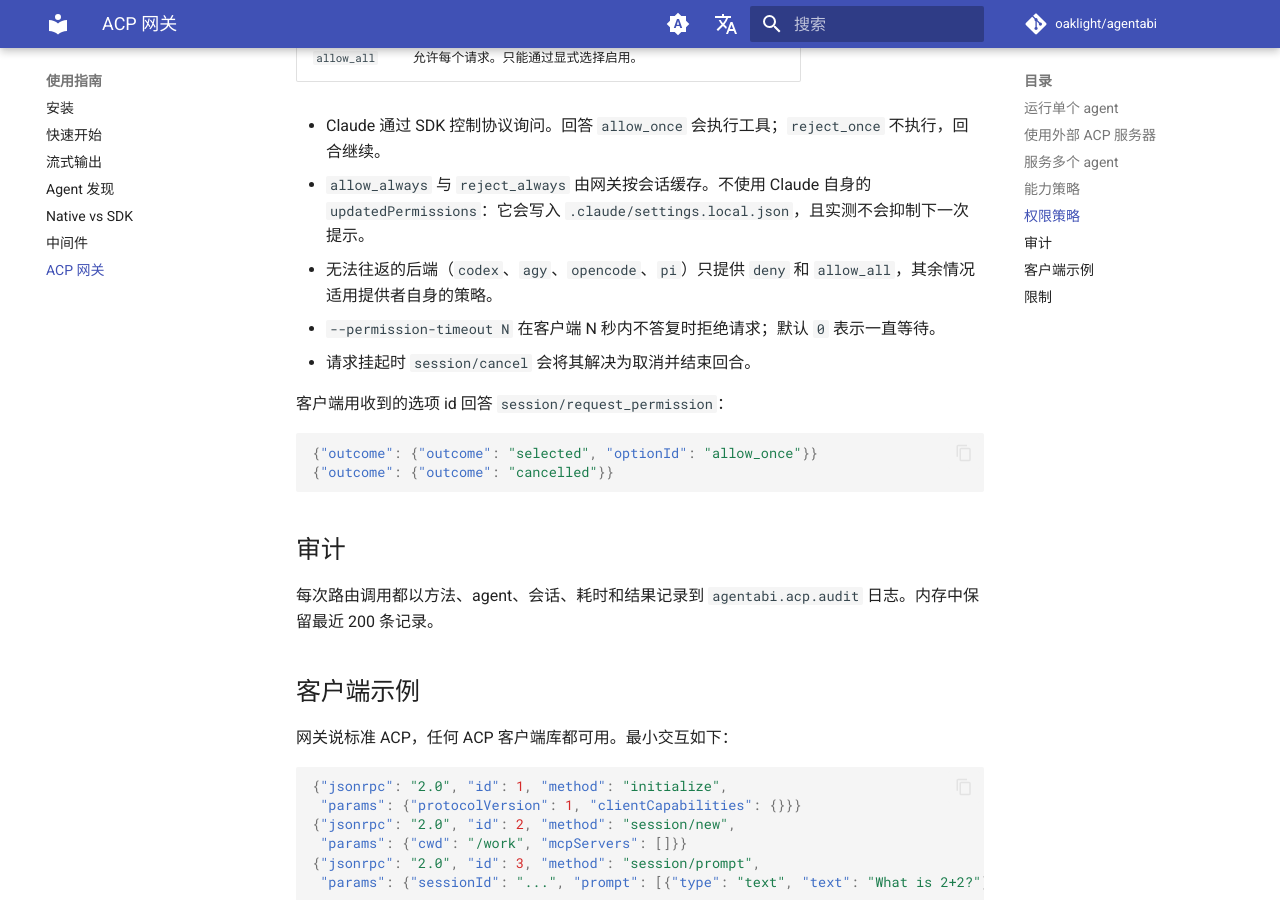
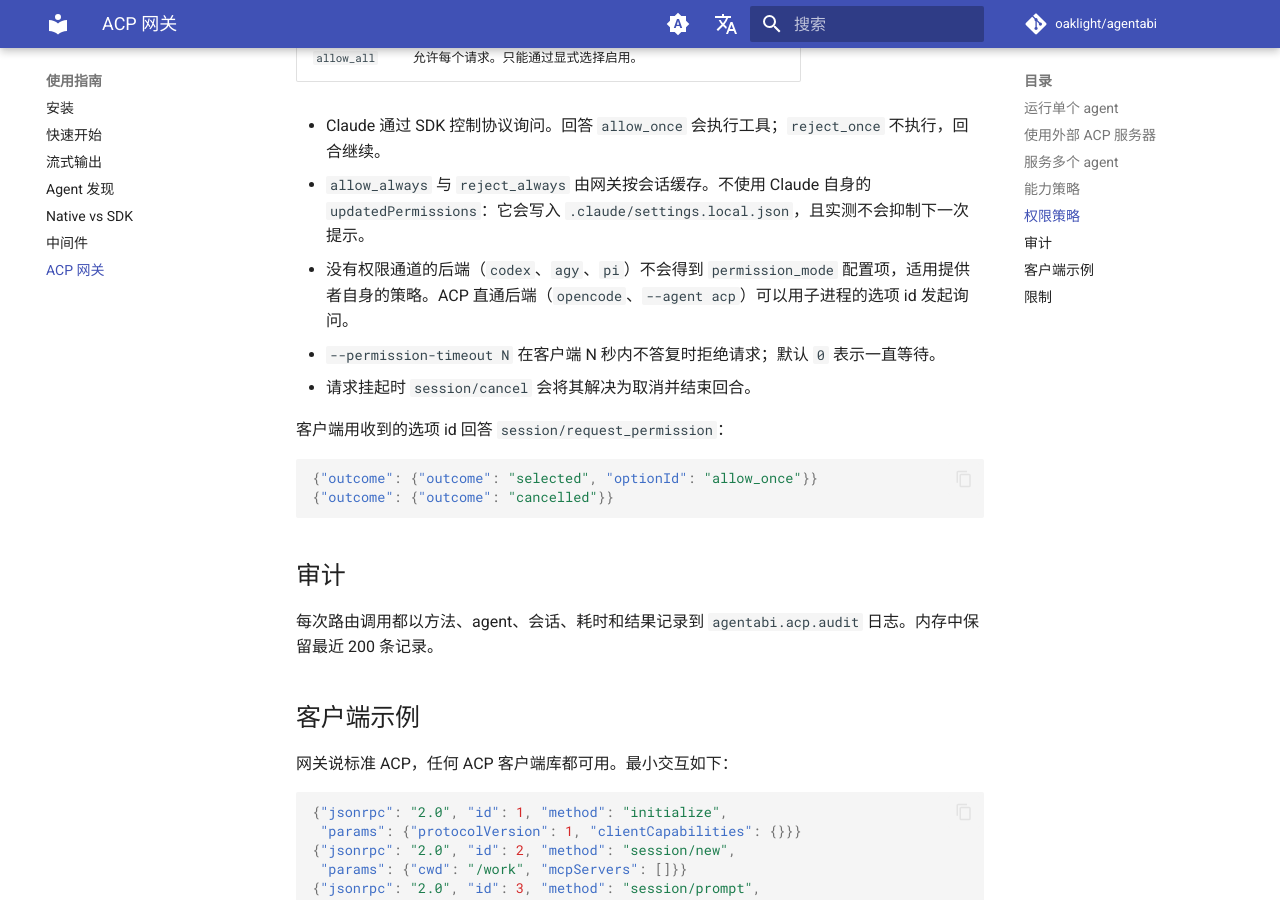
Before and after one commit to Oaklight/agentabi, an MkDocs documentation site: the page built from docs/usage/acp.md, in a window 1280 px wide and 900 px high, scrolled down 2177 px. Built offline with MkDocs 1.6.1 and Material for MkDocs 9.7.7, drawn with Linux system fonts in a browser that asks for light colours; comment, search, counter and statistics services are not loaded.

Commit message:
docs: permission_mode is offered only where the backend can ask

```diff
--- a/docs/usage/acp.md
+++ b/docs/usage/acp.md
@@ -74,7 +74,7 @@
 
 - Claude 通过 SDK 控制协议询问。回答 `allow_once` 会执行工具；`reject_once` 不执行，回合继续。
 - `allow_always` 与 `reject_always` 由网关按会话缓存。不使用 Claude 自身的 `updatedPermissions`：它会写入 `.claude/settings.local.json`，且实测不会抑制下一次提示。
-- 无法往返的后端（`codex`、`agy`、`opencode`、`pi`）只提供 `deny` 和 `allow_all`，其余情况适用提供者自身的策略。
+- 没有权限通道的后端（`codex`、`agy`、`pi`）不会得到 `permission_mode` 配置项，适用提供者自身的策略。ACP 直通后端（`opencode`、`--agent acp`）可以用子进程的选项 id 发起询问。
 - `--permission-timeout N` 在客户端 N 秒内不答复时拒绝请求；默认 `0` 表示一直等待。
 - 请求挂起时 `session/cancel` 会将其解决为取消并结束回合。
 
```
Also changed, not shown: docs/changelog.md (+1 -1 lines).
